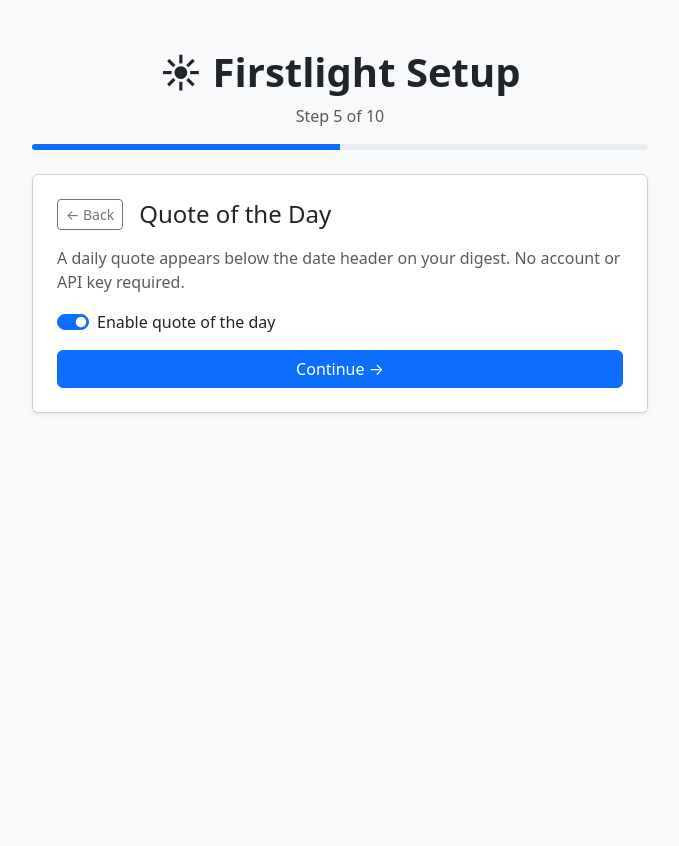
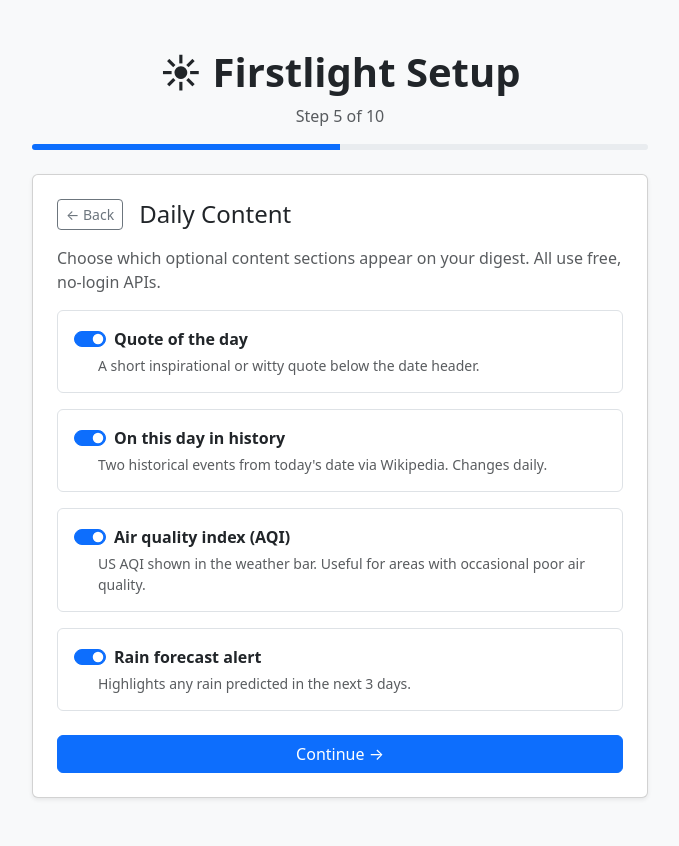
Before and after one commit to cruftbox/firstlight, a Flask app: page /setup/5 in a window 1280 px wide. Shown: the whole page, without its empty margins (300-979 px from the left). Before the commit the page ends 414 px from the top, so only its background shows below. Run offline with Flask 3, Linux system fonts and the light colour scheme; data that the repository does not hold is empty; some libraries are stand-ins or nearby versions.

Commit message:
feat: add on/off toggles for history, AQI, and rain forecast
Step 5 renamed to Daily Content with four toggles: quote, on this day,
AQI, rain forecast. Settings page mirrors all four. Config defaults
all enabled. Pipeline and template respect the flags.

```diff
--- a/app/config.py
+++ b/app/config.py
@@ -16,7 +16,7 @@ DEFAULT_CONFIG = {
         "printer": "",
     },
     "location": {"city": "", "lat": 0.0, "lon": 0.0},
-    "weather": {"units": "imperial"},
+    "weather": {"units": "imperial", "show_aqi": True, "show_rain_forecast": True},
     "quote": {"enabled": True},
     "archive": {"enabled": True, "retention_days": 30},
     "email": {
@@ -33,6 +33,7 @@ DEFAULT_CONFIG = {
         "google_credentials": "",
         "calendar_ids": ["primary"],
     },
+    "history": {"enabled": True},
     "sports": {
         "mlb": [], "nfl": [], "nba": [], "nhl": [],
         "wnba": [], "mls": [], "premier_league": [],
--- a/app/routes/main.py
+++ b/app/routes/main.py
@@ -55,6 +55,9 @@ def settings():
         cfg["firstlight"]["printer"] = request.form.get("printer", "")
         cfg["firstlight"]["paper_size"] = request.form.get("paper_size", "letter")
         cfg["quote"]["enabled"] = request.form.get("quote_enabled") == "on"
+        cfg["history"]["enabled"] = request.form.get("history_enabled") == "on"
+        cfg["weather"]["show_aqi"] = request.form.get("show_aqi") == "on"
+        cfg["weather"]["show_rain_forecast"] = request.form.get("show_rain_forecast") == "on"
         cfg["archive"]["enabled"] = request.form.get("archive_enabled") == "on"
         cfg["archive"]["retention_days"] = int(request.form.get("retention_days", 30))
         cfg["email"]["enabled"] = request.form.get("email_enabled") == "on"
--- a/app/routes/setup.py
+++ b/app/routes/setup.py
@@ -89,6 +89,9 @@ def step5():
     cfg = load_config()
     if request.method == "POST":
         cfg["quote"]["enabled"] = request.form.get("quote_enabled") == "on"
+        cfg["history"]["enabled"] = request.form.get("history_enabled") == "on"
+        cfg["weather"]["show_aqi"] = request.form.get("show_aqi") == "on"
+        cfg["weather"]["show_rain_forecast"] = request.form.get("show_rain_forecast") == "on"
         save_config(cfg)
         return redirect(url_for("setup.step6"))
     preview_quote = None
--- a/app/templates/digest.html
+++ b/app/templates/digest.html
@@ -36,10 +36,10 @@
     </div>
     <div class="weather-meta">
       {% if weather.sunrise %}&#9728; {{ weather.sunrise }} &nbsp;·&nbsp; &#9790; {{ weather.sunset }}{% endif %}
-      {% if weather.aqi is not none %} &nbsp;·&nbsp; AQI {{ weather.aqi }} — {{ weather.aqi_label }}{% endif %}
+      {% if weather.aqi is not none and config.weather.show_aqi %} &nbsp;·&nbsp; AQI {{ weather.aqi }} — {{ weather.aqi_label }}{% endif %}
       {% if weather.wind %} &nbsp;·&nbsp; Wind {{ weather.wind }}{{ ' mph' if config.weather.units == 'imperial' else ' km/h' }}{% endif %}
     </div>
-    {% if weather.rain_days %}
+    {% if weather.rain_days and config.weather.show_rain_forecast %}
     <div class="rain-alert">&#127783; Rain expected: {{ weather.rain_days | join(', ') }}</div>
     {% endif %}
     <div class="hourly-strip">
--- a/app/templates/setup/step5_quote.html
+++ b/app/templates/setup/step5_quote.html
@@ -1,20 +1,52 @@
 {% extends "setup/base.html" %}
 {% block step_num %}5{% endblock %}
 {% block progress_pct %}50{% endblock %}
-{% block step_title %}Quote of the Day{% endblock %}
+{% block step_title %}Daily Content{% endblock %}
 {% block content %}
-<p class="text-muted">A daily quote appears below the date header on your digest. No account or API key required.</p>
-{% if preview_quote %}
-<div class="p-3 mb-3 bg-light border rounded fst-italic text-muted small">
-  "{{ preview_quote.text }}" — {{ preview_quote.author }}
-</div>
-{% endif %}
+<p class="text-muted">Choose which optional content sections appear on your digest. All use free, no-login APIs.</p>
 <form method="POST">
-  <div class="form-check form-switch mb-3">
-    <input class="form-check-input" type="checkbox" name="quote_enabled"
-           id="quoteToggle" {% if config.quote.enabled %}checked{% endif %}>
-    <label class="form-check-label" for="quoteToggle">Enable quote of the day</label>
+
+  <div class="border rounded p-3 mb-3">
+    <div class="form-check form-switch mb-1">
+      <input class="form-check-input" type="checkbox" name="quote_enabled"
+             id="quoteToggle" {% if config.quote.enabled %}checked{% endif %}>
+      <label class="form-check-label fw-semibold" for="quoteToggle">Quote of the day</label>
+    </div>
+    <div class="text-muted small ms-4">A short inspirational or witty quote below the date header.</div>
+    {% if preview_quote %}
+    <div class="ms-4 mt-2 fst-italic text-muted small">
+      "{{ preview_quote.text }}" — {{ preview_quote.author }}
+    </div>
+    {% endif %}
   </div>
+
+  <div class="border rounded p-3 mb-3">
+    <div class="form-check form-switch mb-1">
+      <input class="form-check-input" type="checkbox" name="history_enabled"
+             id="historyToggle" {% if config.history.enabled %}checked{% endif %}>
+      <label class="form-check-label fw-semibold" for="historyToggle">On this day in history</label>
+    </div>
+    <div class="text-muted small ms-4">Two historical events from today's date via Wikipedia. Changes daily.</div>
+  </div>
+
+  <div class="border rounded p-3 mb-3">
+    <div class="form-check form-switch mb-1">
+      <input class="form-check-input" type="checkbox" name="show_aqi"
+             id="aqiToggle" {% if config.weather.show_aqi %}checked{% endif %}>
+      <label class="form-check-label fw-semibold" for="aqiToggle">Air quality index (AQI)</label>
+    </div>
+    <div class="text-muted small ms-4">US AQI shown in the weather bar. Useful for areas with occasional poor air quality.</div>
+  </div>
+
+  <div class="border rounded p-3 mb-4">
+    <div class="form-check form-switch mb-1">
+      <input class="form-check-input" type="checkbox" name="show_rain_forecast"
+             id="rainToggle" {% if config.weather.show_rain_forecast %}checked{% endif %}>
+      <label class="form-check-label fw-semibold" for="rainToggle">Rain forecast alert</label>
+    </div>
+    <div class="text-muted small ms-4">Highlights any rain predicted in the next 3 days.</div>
+  </div>
+
   <button type="submit" class="btn btn-primary w-100">Continue →</button>
 </form>
 {% endblock %}
```
Also changed, not shown: app/print/pipeline.py (+6 -5 lines), app/templates/settings.html (+23 -5 lines).
